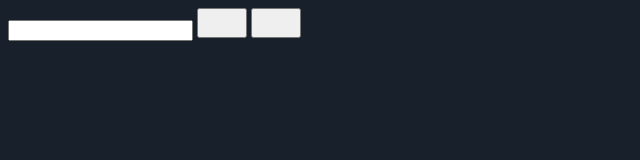
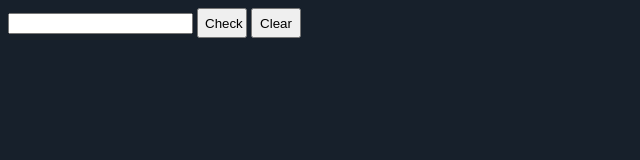
Before and after one commit to RTCreations/Telephone-Validator, a plain HTML site: page index.html in a window 1280 px wide. Shown: the whole page, without its empty margins (0-640 px from the left). Drawn offline with Linux system fonts and the light colour scheme.

Commit message:
Update index.html

```diff
--- a/index.html
+++ b/index.html
@@ -13,10 +13,10 @@
 
       </input>
       <button id="check-btn">
-
+        Check
       </button>
       <button id="clear-btn">
-
+        Clear
       </button>
       <span id="results-div">
 
```
